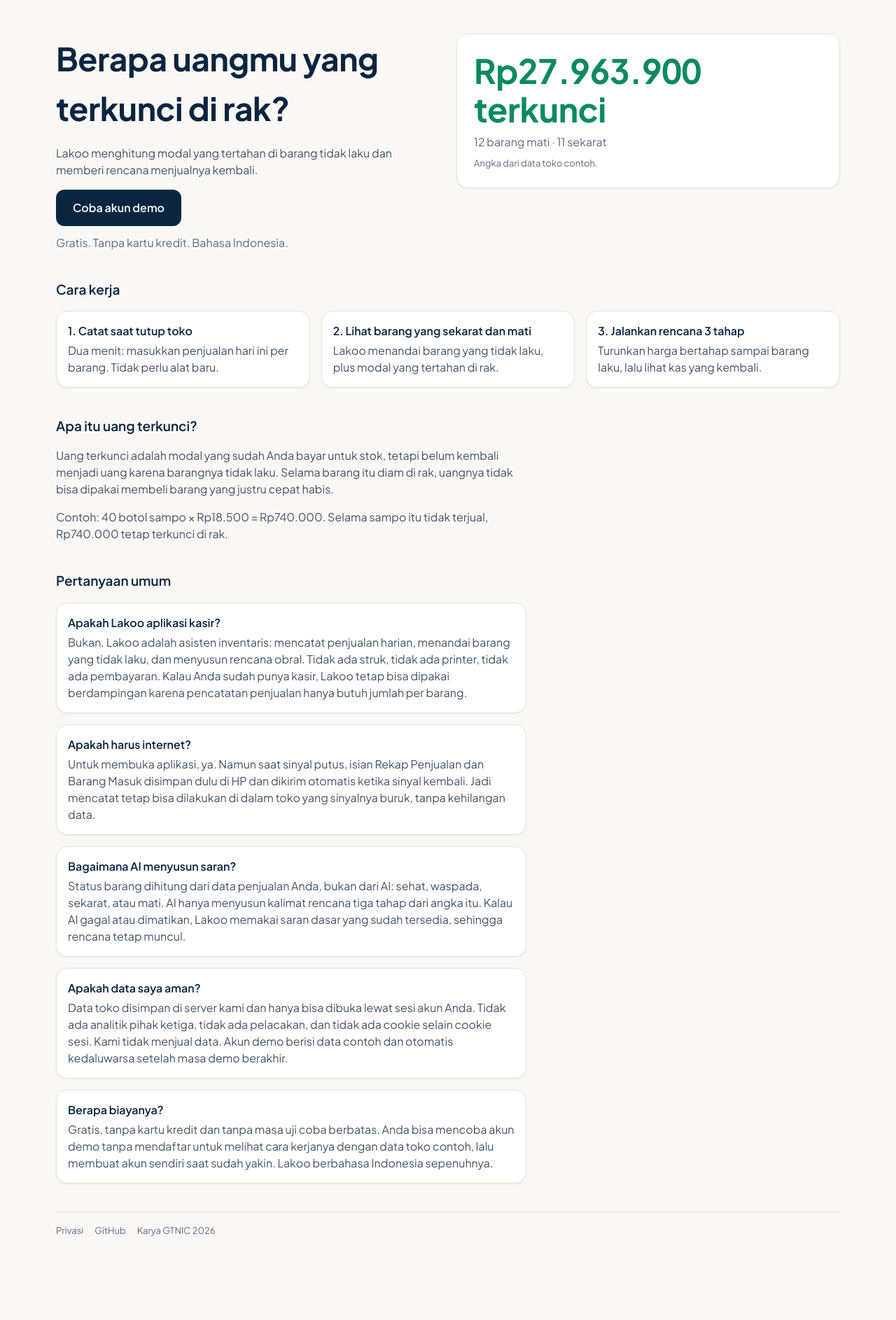
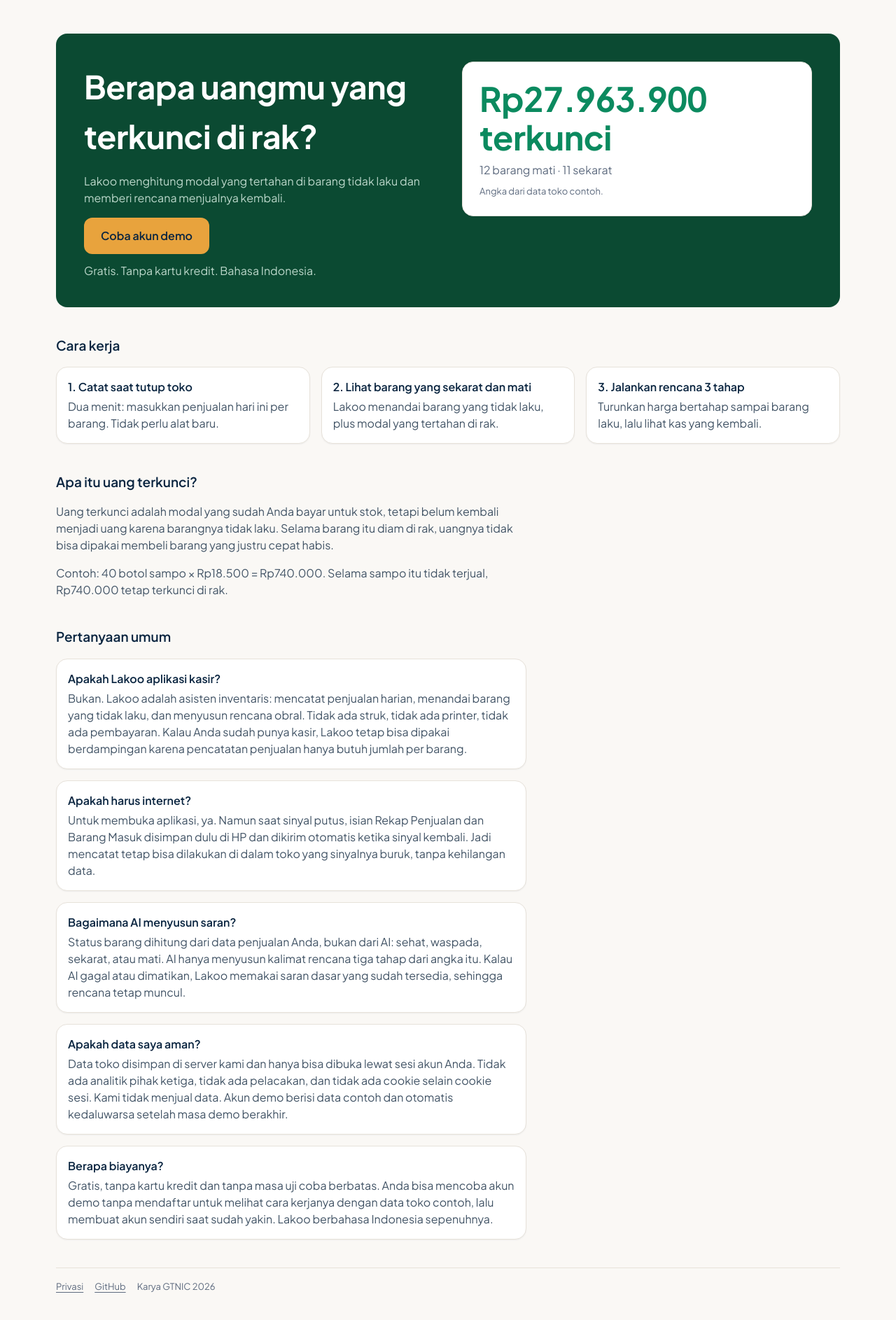
Before and after one commit to dimassyz/lakoo, a Next.js app: page / in a window 1280 px wide. Shown: the top 1886 px of the page at 70% size. Before the commit the page ends 1816 px from the top, so only its background shows below. Built offline with nearby package versions, Linux system fonts and the light colour scheme; what openapi-fetch would draw is missing.

Commit message:
feat(landing): v6 emerald hero and affordance pass

```diff
--- a/src/pages/index.tsx
+++ b/src/pages/index.tsx
@@ -60,7 +60,7 @@ const FAQ = [
 /* DESIGN-V3 §3 — tombol utama tinggi 52px, radius 12px (rounded-btn);
    kartu radius 16px (rounded-card), putih di atas kertas, garis rambut. */
 const tombolUtama =
-  "rounded-btn bg-navy inline-flex h-[52px] w-full items-center justify-center px-6 text-base font-semibold text-white disabled:opacity-60 sm:w-auto";
+  "rounded-btn inline-flex h-[52px] w-full cursor-pointer items-center justify-center bg-[#E8A33D] px-6 text-base font-semibold text-[#0A2540] transition duration-150 hover:bg-[#D9932B] hover:shadow-[0_2px_8px_rgb(10_37_64/0.18)] focus-visible:outline-2 focus-visible:outline-offset-2 focus-visible:outline-[#0A2540] active:translate-y-px disabled:cursor-not-allowed disabled:opacity-55 disabled:hover:bg-[#E8A33D] disabled:hover:shadow-none sm:w-auto";
 const kartu = "rounded-card border-garis bg-card shadow-card border p-4";
 
 /** SPEC §7b — JSON-LD: SoftwareApplication, Organization, WebSite, FAQPage. */
@@ -176,7 +176,7 @@ function TombolDemo() {
           {memproses ? "Menyiapkan toko contoh…" : "Coba akun demo"}
         </button>
       </div>
-      <p className="text-muted text-base">
+      <p className="text-base text-[#BCD8CB]">
         Gratis. Tanpa kartu kredit. Bahasa Indonesia.
       </p>
       {pesan ? (
@@ -186,7 +186,7 @@ function TombolDemo() {
             type="button"
             onClick={() => void coba()}
             disabled={memproses}
-            className="rounded-btn border-line inline-flex min-h-11 items-center border px-4 text-base font-semibold"
+            className="rounded-btn border-line inline-flex min-h-11 cursor-pointer items-center border px-4 text-base font-semibold transition duration-150 hover:border-[#0A2540] hover:bg-[#0A2540] hover:text-white focus-visible:outline-2 focus-visible:outline-offset-2 focus-visible:outline-[#0A2540] active:translate-y-px disabled:cursor-not-allowed disabled:opacity-55"
           >
             Coba lagi
           </button>
@@ -198,11 +198,11 @@ function TombolDemo() {
 
 function Hero() {
   return (
-    <section className="space-y-4">
-      <h1 className="text-[30px] font-bold tracking-[-0.01em] md:text-[36px] lg:text-[46px]">
+    <section className="rounded-card space-y-4 bg-[#0B4A32] px-5 py-6 sm:px-6 lg:bg-transparent lg:p-0">
+      <h1 className="text-[30px] font-bold tracking-[-0.01em] text-white md:text-[36px] lg:text-[46px]">
         Berapa uangmu yang terkunci di rak?
       </h1>
-      <p className="text-base">
+      <p className="text-base text-[#BCD8CB]">
         Lakoo menghitung modal yang tertahan di barang tidak laku dan memberi
         rencana menjualnya kembali.
       </p>
@@ -278,10 +278,16 @@ function PertanyaanUmum() {
 }
 
 function Kaki() {
+  const tautan =
+    "cursor-pointer underline underline-offset-[3px] transition-colors duration-150 hover:text-[#C78118] hover:[text-decoration-thickness:2px] focus-visible:outline-2 focus-visible:outline-offset-2 focus-visible:outline-[#0A2540]";
   return (
     <footer className="border-garis text-muted flex flex-wrap gap-4 border-t pt-4 text-[13px]">
-      <Link href="/privasi">Privasi</Link>
-      <a href="https://github.com/dimassyz/lakoo">GitHub</a>
+      <Link href="/privasi" className={tautan}>
+        Privasi
+      </Link>
+      <a href="https://github.com/dimassyz/lakoo" className={tautan}>
+        GitHub
+      </a>
       <span>Karya GTNIC 2026</span>
     </footer>
   );
@@ -295,7 +301,7 @@ export default function Landing({ origin }: { origin: string }) {
           hero dua kolom di lg (teks kiri, kartu angka kanan); teks bacaan
           panjang (Definisi, FAQ) tetap di kolom 672px supaya enak dibaca. */}
       <main className="mx-auto w-full max-w-2xl space-y-10 px-5 py-8 md:px-8 lg:max-w-[1200px] lg:px-10 lg:py-12">
-        <div className="grid items-start gap-6 lg:grid-cols-2">
+        <div className="lg:rounded-card grid items-start gap-6 lg:grid-cols-2 lg:gap-10 lg:bg-[#0B4A32] lg:p-10">
           <Hero />
           <AngkaContoh />
         </div>
```
